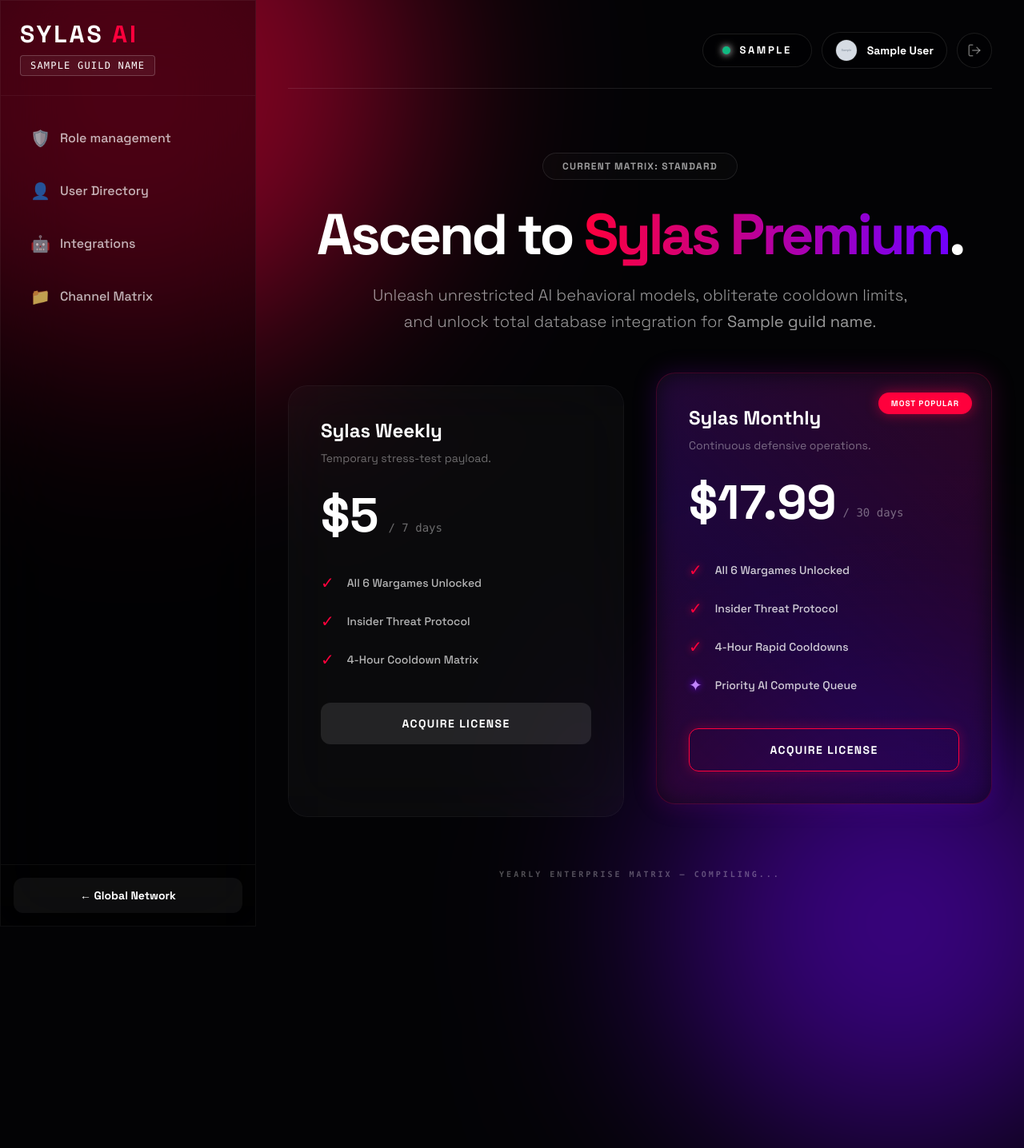
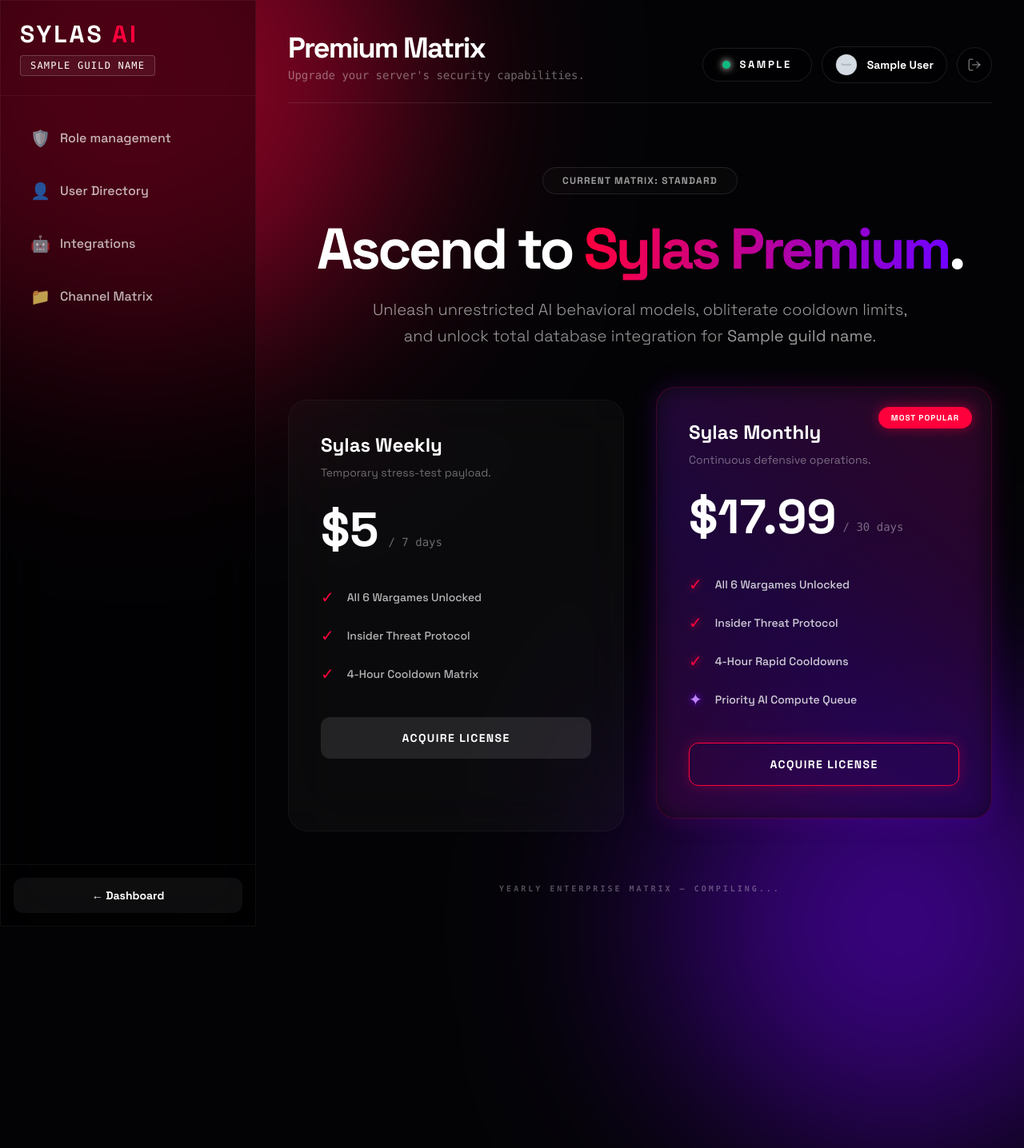
Before and after one commit to work221q-beep/governance-bot, a FastAPI app: template templates/premium.html in a window 1280 px wide; the page is wider, and only the part inside the window is pictured. Shown: that part at 80% size. Run offline with FastAPI, Linux system fonts and the light colour scheme; the template is opened without the code that fills it: most values are stand-ins (such as "Sample title", 1, 10 or a date in 2020); grey boxes marked "Sample" are stand-in pictures; parts of the project's set-up code (start-up, migrations or seed data) failed here and were passed over; some libraries are stand-ins or nearby versions.

Commit message:
Add files via upload

```diff
--- a/templates/permissions.html
+++ b/templates/permissions.html
@@ -295,6 +295,7 @@
             <div id="roles" class="tab-content">
                 <form id="roles-form" method="post" action="/server/{{ guild_id }}/sync" class="space-y-6 pb-32">
                     {% for role in roles %}
+                    {% if role.can_edit %}
                     <div class="liquid-glass border {% if role.is_everyone %}border-[#ff003c]/50 shadow-[0_0_30px_rgba(255,0,60,0.15)]{% else %}border-white/5 hover:border-white/20{% endif %} rounded-2xl overflow-hidden transition-all duration-300">
                         <div class="bg-black/40 px-6 py-4 flex justify-between items-center cursor-pointer select-none" onclick="document.getElementById('perms-{{ role.id }}').classList.toggle('hidden')">
                             <div class="flex items-center gap-4">
@@ -360,6 +361,7 @@
                             </div>
                         </div>
                     </div>
+                    {% endif %}
                     {% endfor %}
 
                     <!-- Floating Save Bar -->
--- a/templates/premium.html
+++ b/templates/premium.html
@@ -61,13 +61,17 @@
         </div>
 
         <div class="p-4 border-t border-white/5 space-y-4 bg-black/20">
-            <a href="/dashboard" class="block text-center w-full bg-white/5 hover:bg-white/10 text-white font-bold py-3 rounded-xl transition-all text-sm">← Global Network</a>
+            <a href="/dashboard" class="block text-center w-full bg-white/5 hover:bg-white/10 text-white font-bold py-3 rounded-xl transition-all text-sm">← Dashboard</a>
         </div>
     </aside>
 
     <main class="flex-1 overflow-y-auto p-10 relative z-10">
         <div class="max-w-6xl mx-auto">
-            <header class="mb-10 flex justify-end items-center border-b border-white/10 pb-6">
+            <header class="mb-10 flex justify-between items-end border-b border-white/10 pb-6">
+                <div>
+                    <h2 class="text-4xl font-black text-white tracking-tighter">Premium Matrix</h2>
+                    <p class="text-white/40 mt-1 font-mono text-sm">Upgrade your server's security capabilities.</p>
+                </div>
                 <div class="flex items-center gap-3">
                     <!-- User Power Badge -->
                     <div class="hidden md:flex items-center gap-3 bg-black/40 border border-white/10 px-6 py-2.5 rounded-full">
```
